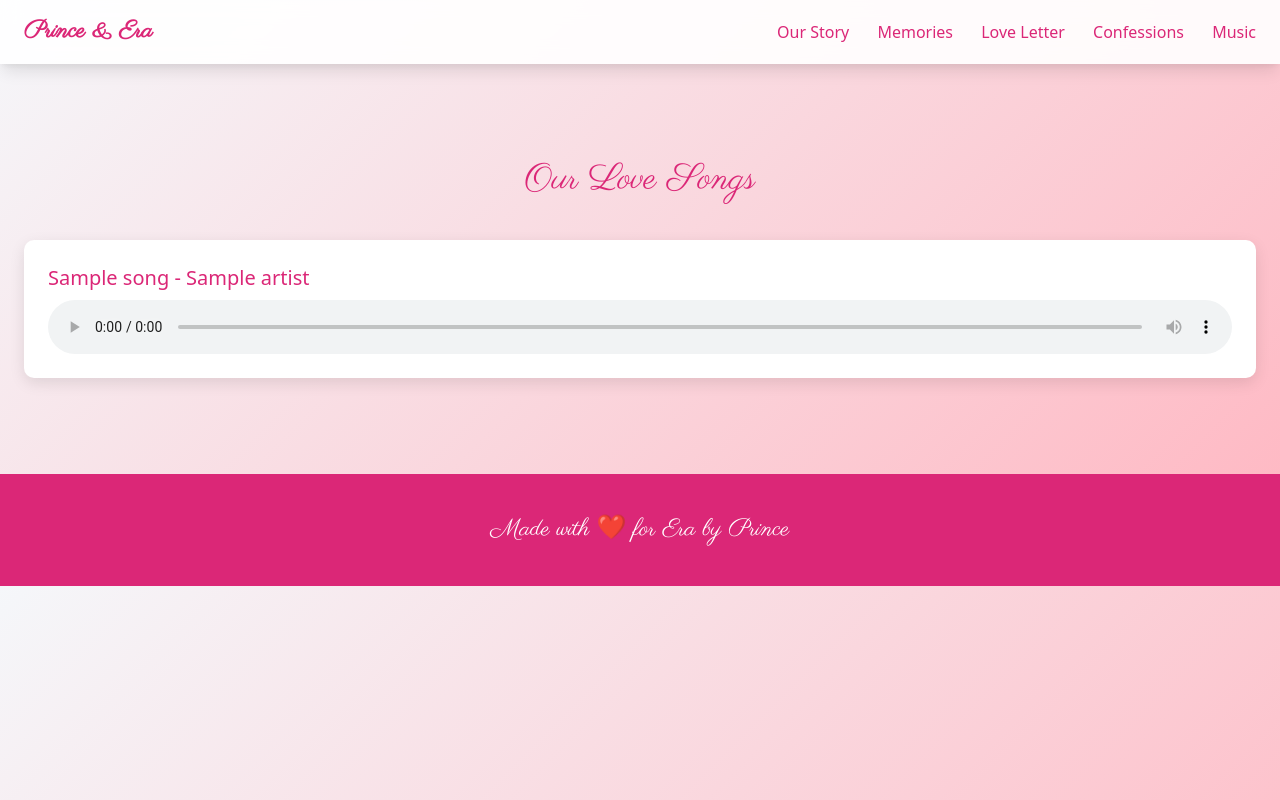
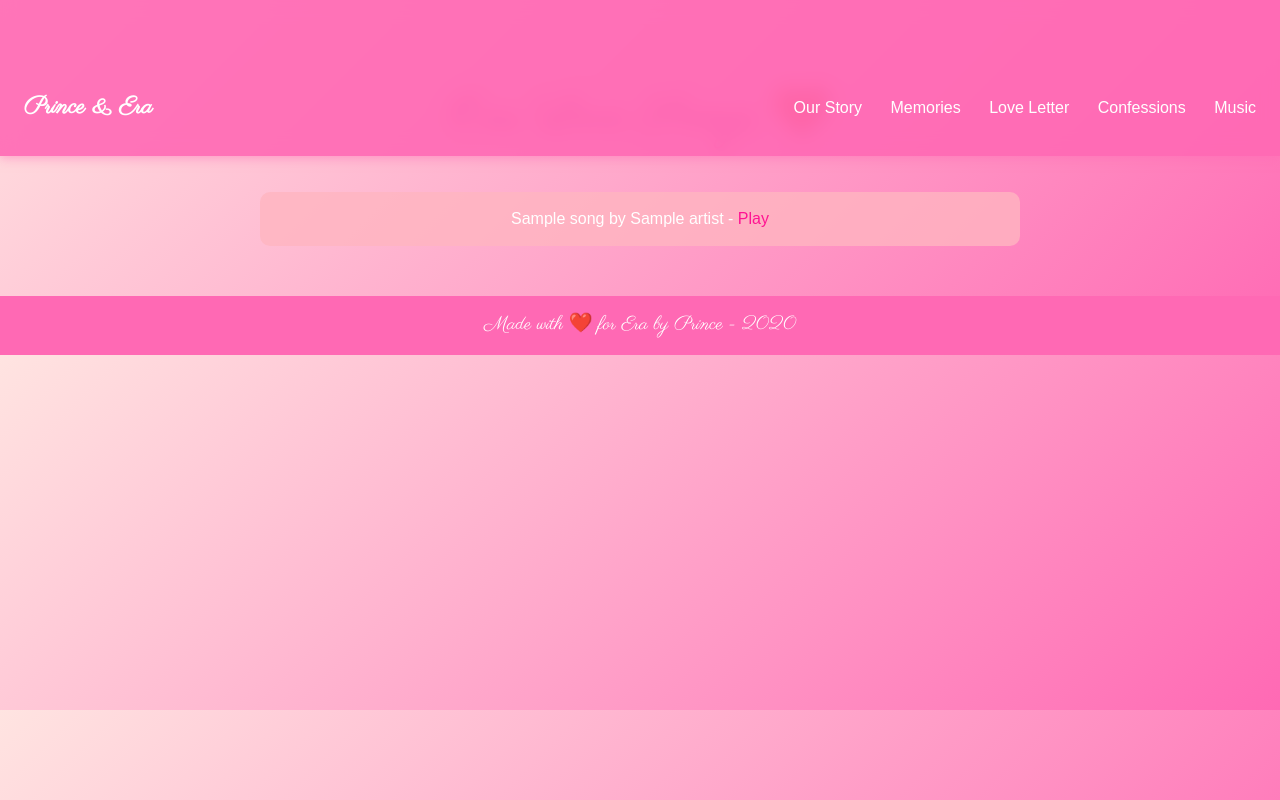
Before and after one commit to princepatel-patelji/era-love-website, a Flask app: template templates/music.html in a window 1280 px wide. Run offline with Flask 3, Linux system fonts and the light colour scheme; the template is opened without the code that fills it: most values are stand-ins (such as "Sample title", 1, 10 or a date in 2020).

Commit message:
Update music.html
Signed-off-by: princepatel-patelji <princeroyal4796@gmail.com>

```diff
--- a/templates/music.html
+++ b/templates/music.html
@@ -3,57 +3,98 @@
 <head>
     <meta charset="UTF-8">
     <meta name="viewport" content="width=device-width, initial-scale=1.0">
-    <title>Music - Prince & Era</title>
+    <title>Music - Prince & Era ❤️</title>
     <link href="https://cdn.jsdelivr.net/npm/tailwindcss@2.2.19/dist/tailwind.min.css" rel="stylesheet">
     <link href="https://fonts.googleapis.com/css2?family=Parisienne&display=swap" rel="stylesheet">
     <style>
-        body { background: linear-gradient(135deg, #f5f7fa, #ffb6c1); }
-        .navbar { background: rgba(255, 255, 255, 0.9); backdrop-filter: blur(10px); }
+        body {
+            background: linear-gradient(135deg, #ffe4e1, #ff69b4);
+            margin: 0;
+            font-family: 'Arial', sans-serif;
+            color: #fff;
+            text-align: center;
+        }
+        .navbar {
+            background: rgba(255, 105, 180, 0.9);
+            backdrop-filter: blur(10px);
+            position: fixed;
+            top: 0;
+            width: 100%;
+            z-index: 50;
+            box-shadow: 0 2px 10px rgba(255, 105, 180, 0.5);
+        }
         .parisienne { font-family: 'Parisienne', cursive; }
-        .song-card {
-            background: white;
+        .container { padding-top: 80px; padding-bottom: 20px; }
+        h2 {
+            font-size: 3em;
+            color: #ff1493;
+            text-shadow: 2px 2px 4px rgba(0, 0, 0, 0.3);
+            margin-bottom: 20px;
+        }
+        .song-list {
+            max-width: 800px;
+            margin: 0 auto;
+            padding: 20px;
+        }
+        .song-item {
+            background: rgba(255, 182, 193, 0.8);
             border-radius: 10px;
-            padding: 1.5rem;
-            margin-bottom: 1rem;
-            box-shadow: 0 5px 15px rgba(0, 0, 0, 0.1);
+            padding: 15px;
+            margin-bottom: 10px;
+            transition: transform 0.3s;
+        }
+        .song-item:hover {
+            transform: scale(1.02);
+        }
+        .song-item a {
+            color: #ff1493;
+            text-decoration: none;
+        }
+        .song-item a:hover {
+            color: #fff;
+            text-decoration: underline;
+        }
+        footer {
+            background: #ff69b4;
+            padding: 15px 0;
+            position: relative;
+            bottom: 0;
+            width: 100%;
+        }
+        footer p { font-size: 1.2em; }
+        @media (max-width: 600px) {
+            h2 { font-size: 2em; }
+            .song-item { padding: 10px; }
         }
     </style>
 </head>
 <body>
-    <nav class="navbar fixed top-0 w-full z-50 shadow-lg">
-        <div class="container mx-auto px-6 py-4 flex justify-between items-center">
-            <a href="/" class="text-2xl font-bold text-pink-600 parisienne">Prince & Era</a>
+    <nav class="navbar py-3">
+        <div class="container mx-auto px-6 flex justify-between items-center">
+            <a href="/" class="text-2xl font-bold parisienne text-white">Prince & Era</a>
             <div class="space-x-6">
-                <a href="/timeline" class="text-pink-600 hover:text-pink-800">Our Story</a>
-                <a href="/gallery" class="text-pink-600 hover:text-pink-800">Memories</a>
-                <a href="/letter" class="text-pink-600 hover:text-pink-800">Love Letter</a>
-                <a href="/confession" class="text-pink-600 hover:text-pink-800">Confessions</a>
-                <a href="/music" class="text-pink-600 hover:text-pink-800">Music</a>
+                <a href="/timeline" class="hover:text-pink-300">Our Story</a>
+                <a href="/gallery" class="hover:text-pink-300">Memories</a>
+                <a href="/letter" class="hover:text-pink-300">Love Letter</a>
+                <a href="/confession" class="hover:text-pink-300">Confessions</a>
+                <a href="/music" class="hover:text-pink-300">Music</a>
             </div>
         </div>
     </nav>
 
-    <section class="py-20 mt-20">
-        <div class="container mx-auto px-6">
-            <h2 class="text-4xl text-center parisienne text-pink-600 mb-10">Our Love Songs</h2>
-            <div id="music-player">
-                {% for song in songs %}
-                <div class="song-card">
-                    <h3 class="text-xl text-pink-600">{{ song.title }} - {{ song.artist }}</h3>
-                    <audio controls class="mt-2 w-full">
-                        <source src="{{ song.url }}" type="audio/mpeg">
-                        Your browser does not support the audio element.
-                    </audio>
-                </div>
-                {% endfor %}
+    <section class="container">
+        <h2 class="parisienne">Our Love Songs ❤️</h2>
+        <div class="song-list">
+            {% for song in songs %}
+            <div class="song-item">
+                <p>{{ song.title }} by {{ song.artist }} - <a href="{{ song.url }}" target="_blank">Play</a></p>
             </div>
+            {% endfor %}
         </div>
     </section>
 
-    <footer class="bg-pink-600 text-white py-10">
-        <div class="container mx-auto px-6 text-center">
-            <p class="parisienne text-2xl">Made with ❤️ for Era by Prince</p>
-        </div>
+    <footer>
+        <p class="parisienne">Made with ❤️ for Era by Prince - {{ year }}</p>
     </footer>
 </body>
 </html>
```
